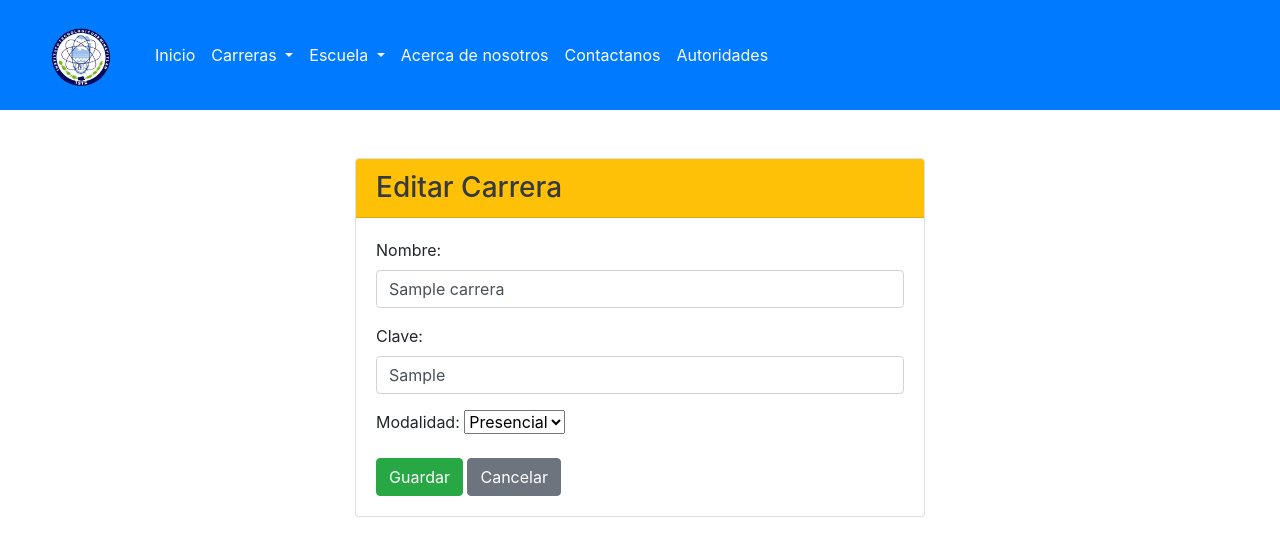
After one commit to dakedroid/django-sistema-reuniones, a Django app: page /mi_aplication/carreras/1/editar/ in a window 1280 px wide. The commit adds this page. Shown: the top 556 px of the page. Run offline with Django 5.2, Linux system fonts and the light colour scheme; tables that the repository leaves empty hold one stand-in row (values such as "Sample post"); some libraries are stand-ins or nearby versions.

Commit message:
proyecto funcionando

```diff
--- a/mi_proyecto/mi_aplication/urls.py
+++ b/mi_proyecto/mi_aplication/urls.py
@@ -1,7 +1,6 @@
 from django.urls import path
 from . import views
-from django.conf import settings
-from django.conf.urls.static import static
+
 urlpatterns = [
     path("lista/", views.lista.as_view(), name="milista"),
     path('estudiantes/', views.lista_estudiantes, name='lista_estudiantes'),
@@ -11,4 +10,6 @@ urlpatterns = [
     path('<int:pk>/eliminar/', views.eliminar_estudiante,name='eliminar_estudiante'),
     path('carreras/crear/', views.crear_carrera,name='crear_carrera'),
     path('carreras/', views.lista_carreras,name='lista_carreras'),
+    path('carreras/<int:pk>/editar/', views.editar_carrera, name='editar_carrera'),
+    path('carreras/<int:pk>/eliminar/', views.eliminar_carrera, name='eliminar_carrera'),
 ]
--- a/mi_proyecto/mi_aplication/views.py
+++ b/mi_proyecto/mi_aplication/views.py
@@ -61,6 +61,24 @@ def crear_carrera(request):
         form = CarreraForm()
     return render(request, 'mi_aplication/crear_carrera.html', {'form':form})
 
+def editar_carrera(request, pk):
+    carrera = get_object_or_404(Carrera, pk=pk)
+    if request.method == "POST":
+        form = CarreraForm(request.POST, instance=carrera)
+        if form.is_valid():
+            form.save()
+            return redirect('lista_carreras')
+    else:
+        form = CarreraForm(instance=carrera)
+    return render(request, 'mi_aplication/editar_carrera.html', {'form': form})
+
+def eliminar_carrera(request, pk):
+    carrera = get_object_or_404(Carrera, pk=pk)
+    if request.method == "POST":
+        carrera.delete()
+        return redirect('lista_carreras')
+    return render(request, 'mi_aplication/eliminar_carrera.html', {'carrera': carrera})
+
 def lista_carreras(request):
     carreras = Carrera.objects.all()
     return render(request, 'mi_aplication/lista_carreras.html', {'carreras': carreras})
--- /dev/null
+++ b/mi_proyecto/templates/mi_aplication/editar_carrera.html
@@ -0,0 +1,21 @@
+{% extends "base.html" %}
+{% block title %}Editar Carrera{% endblock %}
+{% block content %}
+<div class="container mt-4" style="max-width: 600px;">
+  <div class="card">
+    <div class="card-header bg-warning text-dark">
+      <h3 class="mb-0">Editar Carrera</h3>
+    </div>
+    <div class="card-body">
+      <form method="post">
+        {% csrf_token %}
+        {{ form.as_p }}
+        <div class="mt-3">
+          <button type="submit" class="btn btn-success">Guardar</button>
+          <a href="{% url 'lista_carreras' %}" class="btn btn-secondary">Cancelar</a>
+        </div>
+      </form>
+    </div>
+  </div>
+</div>
+{% endblock %}
--- a/mi_proyecto/templates/mi_aplication/lista_carreras.html
+++ b/mi_proyecto/templates/mi_aplication/lista_carreras.html
@@ -8,6 +8,7 @@
     <th>Nombre</th>
     <th>Clave</th>
     <th>Modalidad</th>
+    <th>Acciones</th>
 </tr>
 </thead>
 <tbody>
@@ -16,6 +17,10 @@
     <td>{{ carrera.nombre }}</td>
     <td>{{ carrera.clave }}</td>
     <td>{{ carrera.get_modalidad_display }}</td>
+    <td>
+        <a class="btn btn-warning btn-sm" href="{% url 'editar_carrera' carrera.id %}">Editar</a>
+        <a class="btn btn-danger btn-sm" href="{% url 'eliminar_carrera' carrera.id %}">Eliminar</a>
+    </td>
 </tr>
 {% empty %}
 <tr>
```
Also changed, not shown: mi_proyecto/templates/mi_aplication/eliminar_carrera.html (added, +20 -0 lines).
